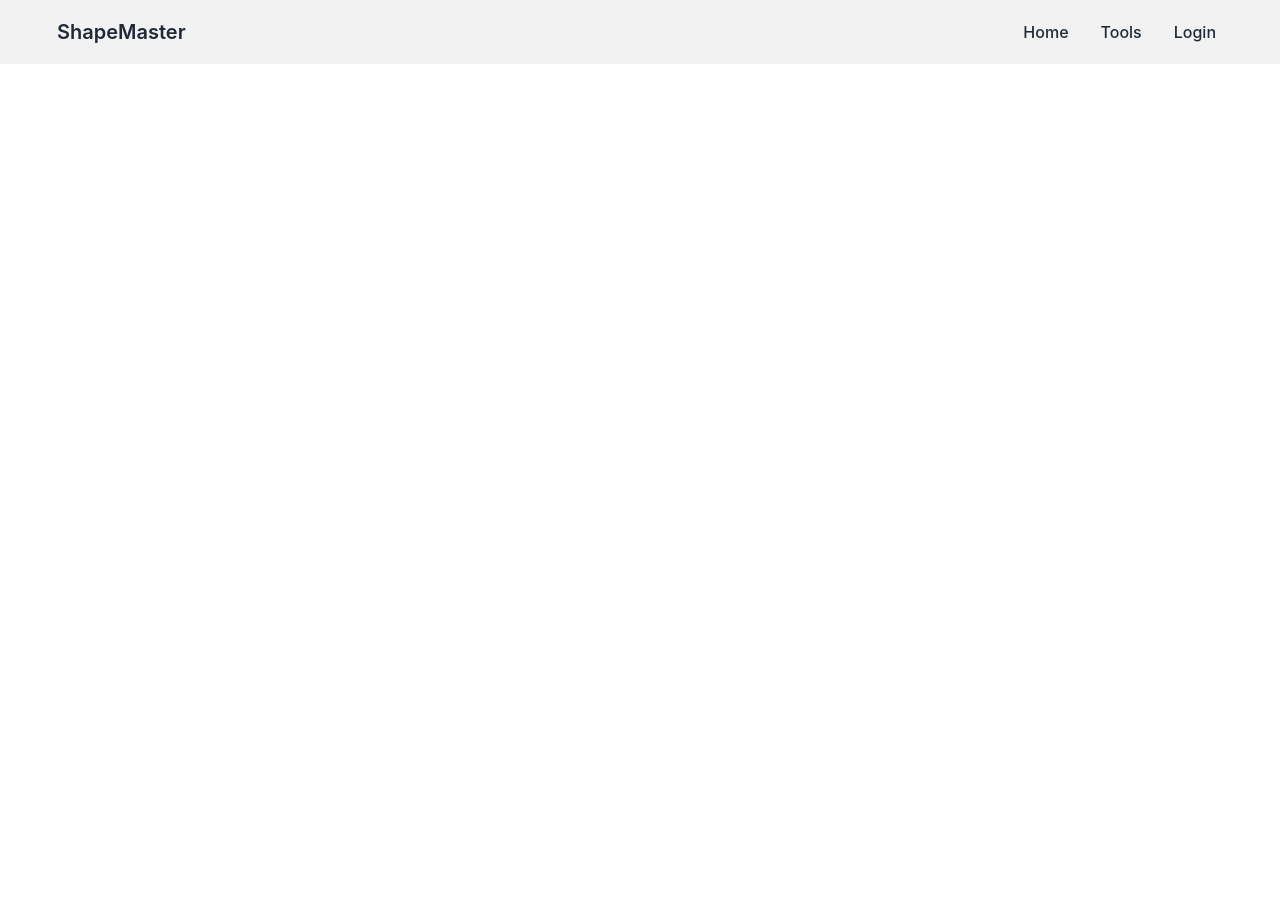
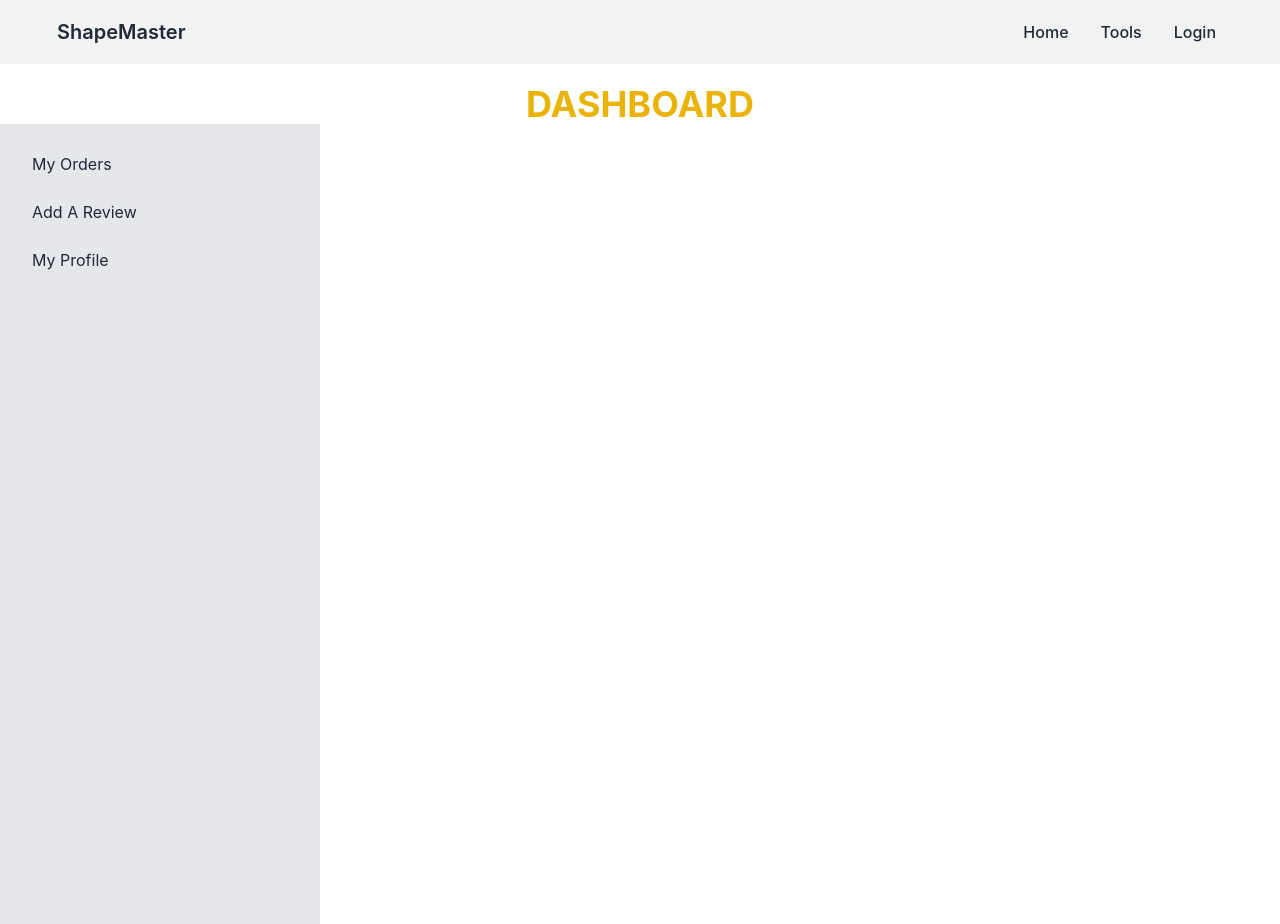
Before and after one commit to dhrubobari/manufacturer-website-client-side, a React (Create React App) app: page /dashboard in a window 1280 px wide. Before the commit the page ends 800 px from the top, so only its background shows below. Built offline with nearby package versions, Linux system fonts and the light colour scheme; no server answers.

Commit message:
dashboard added

```diff
--- a/package.json
+++ b/package.json
@@ -11,9 +11,11 @@
     "firebase": "^9.8.1",
     "font-awesome": "^4.7.0",
     "react": "^18.1.0",
+    "react-bootstrap": "^2.4.0",
     "react-dom": "^18.1.0",
     "react-firebase-hooks": "^5.0.3",
     "react-icons": "^4.3.1",
+    "react-query": "^3.39.0",
     "react-router-dom": "^6.3.0",
     "react-scripts": "5.0.1",
     "web-vitals": "^2.1.4"
--- a/src/App.js
+++ b/src/App.js
@@ -1,5 +1,6 @@
 import { Route, Routes } from 'react-router-dom';
 import './App.css';
+import Dashboard from './components/Dashboard/Dashboard';
 import Header from './components/Home/Header';
 import Home from './components/Home/Home';
 import Login from './components/Login/Login';
@@ -7,6 +8,7 @@ import ProtectRoute from './components/Login/ProtectRoute';
 import Register from './components/Login/Register';
 import Purchase from './components/Tools/Purchase';
 import Tools from './components/Tools/Tools';
+import MyOrder from './components/Dashboard/MyOrder';
 
 function App() {
   return (
@@ -16,6 +18,8 @@ function App() {
       <Route path="/" element={<Home />} />
       <Route path="/tool" element={<Tools />} />
       <Route path="/purchase/:purchaseId" element={<ProtectRoute><Purchase /></ProtectRoute>} />
+      <Route path="/dashboard" element={<Dashboard />} />
+      <Route path="/orders" element={<MyOrder />} />
       <Route path="/login" element={<Login />} />
       <Route path="/register" element={<Register />} />
       </Routes>
--- /dev/null
+++ b/src/components/Dashboard/Dashboard.js
@@ -0,0 +1,37 @@
+import React from "react";
+import { Link } from "react-router-dom";
+
+const Dashboard = () => {
+  return (
+    <div>
+      <h2 class="text-4xl text-yellow-500 font-bold uppercase mt-5">Dashboard</h2>
+      <div class="drawer drawer-mobile">
+        <input id="my-drawer-2" type="checkbox" class="drawer-toggle" />
+        <div class="drawer-content flex flex-col items-center justify-center">
+          <label
+            for="my-drawer-2"
+            class="btn btn-primary drawer-button lg:hidden"
+          >
+            Open drawer
+          </label>
+        </div>
+        <div class="drawer-side">
+          <label for="my-drawer-2" class="drawer-overlay"></label>
+          <ul class="menu p-4 overflow-y-auto w-80 bg-gray-200 text-base-content">
+            <li>
+              <Link to="/orders">My Orders</Link>
+            </li>
+            <li>
+              <Link to="/dashboard/review">Add A Review</Link>
+            </li>
+            <li>
+              <Link to="/dashboard/users">My Profile</Link>
+            </li>
+          </ul>
+        </div>
+      </div>
+    </div>
+  );
+};
+
+export default Dashboard;
--- /dev/null
+++ b/src/components/Dashboard/MyOrder.js
@@ -0,0 +1,12 @@
+import React from 'react';
+
+const MyOrder = () => {
+
+    return (
+        <div>
+            <h2 class="text-2xl">Your Orders</h2>
+        </div>
+    );
+};
+
+export default MyOrder;
--- a/src/components/Home/Header.js
+++ b/src/components/Home/Header.js
@@ -1,7 +1,7 @@
 import { signOut } from "firebase/auth";
 import React from "react";
 import { useAuthState } from "react-firebase-hooks/auth";
-import { Link, NavLink } from "react-router-dom";
+import { Link } from "react-router-dom";
 import auth from "../../firebase.init";
 
 const Header = () => {
@@ -29,6 +29,9 @@ const Header = () => {
       <ul class="menu menu-horizontal p-0">
         <li><a href="/">Home</a></li>
         <li><a>Tools</a></li>
+        {
+          user && <li><Link to="/dashboard">Dashboard</Link></li>
+        }
         {user ?
           <button class="btn btn-active btn-ghost text-sm" onClick={handleSignOut}>
             Logoff
```
Also changed, not shown: src/components/Dashboard/AddReview.js (added), src/components/Dashboard/Profile.js (added), 1 other file (tests, documents, lock files or other folders).
